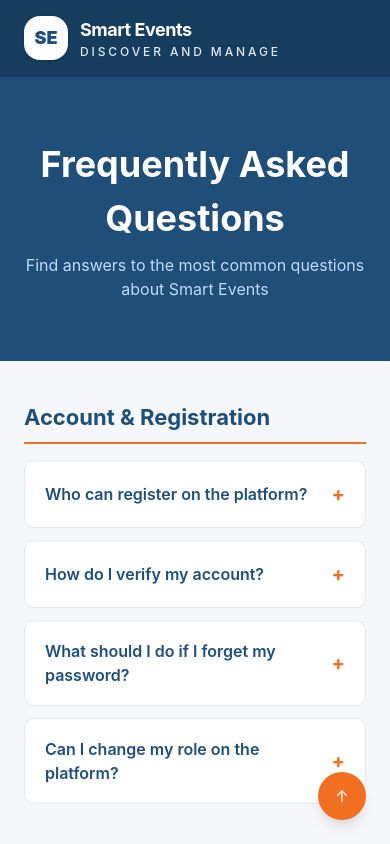
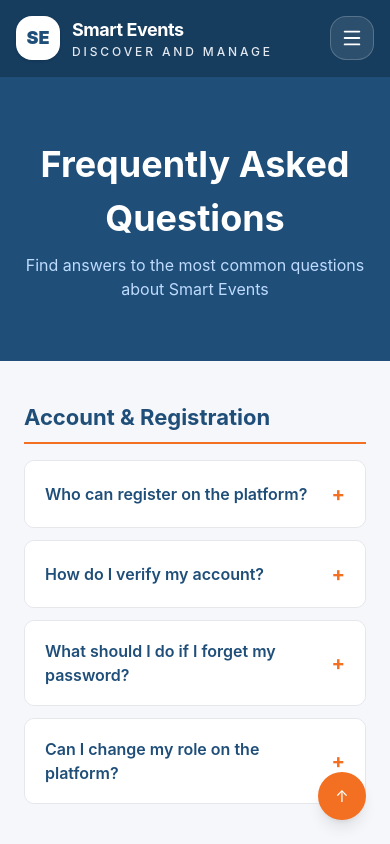
Before and after one commit to Strange-bots/Smart_Event_Management, a React (Vite) app in the folder Client/: page /faqs in a window 390 px wide. Shown: the top 844 px of the page. Built offline with nearby package versions, Linux system fonts and the light colour scheme; no server answers.

Commit message:
reponsive navigation bar for the mobile phone

```diff
--- a/Client/src/components/layout/navbar.jsx
+++ b/Client/src/components/layout/navbar.jsx
@@ -1,22 +1,59 @@
-import { Link } from "react-router-dom";
+import { useEffect, useState } from "react";
+import { Link, useLocation } from "react-router-dom";
+import { Menu, X } from "lucide-react";
 import CurrentAccountStatus from "./CurrentAccountStatus";
 
 function Navbar() {
+  const location = useLocation();
+  const [mobileMenuOpen, setMobileMenuOpen] = useState(false);
   const navLinkClass =
     "relative inline-block pb-1 text-white transition-colors duration-200 hover:text-[#ff8a3d] after:absolute after:bottom-0 after:left-1/2 after:h-0.5 after:w-0 after:-translate-x-1/2 after:bg-[#ff8a3d] after:transition-all after:duration-200 hover:after:w-full";
+  const mobileNavLinkClass =
+    "block rounded-2xl border border-white/10 bg-white/5 px-4 py-3 text-sm font-medium !text-white transition hover:border-[#ff8a3d] hover:bg-white/10 hover:text-[#ff8a3d]";
+
+  useEffect(() => {
+    setMobileMenuOpen(false);
+  }, [location.pathname, location.hash]);
 
   return (
-    <nav className="border-b border-[#163a5a] bg-[#163c5e]">
-      <div className="mx-auto flex w-full max-w-[1440px] items-center justify-between gap-6 px-6 py-4 lg:px-12">
-        <Link to="/" className="flex items-center gap-3">
-          <div className="flex h-11 w-11 items-center justify-center rounded-2xl bg-white text-lg font-black text-[#1f4e79] shadow-sm">
+    <>
+      {mobileMenuOpen ? (
+        <button
+          type="button"
+          className="fixed inset-0 z-40 bg-[#061521]/70 backdrop-blur-[2px] md:hidden"
+          aria-label="Close navigation menu overlay"
+          onClick={() => setMobileMenuOpen(false)}
+        />
+      ) : null}
+
+      <nav className="relative z-50 border-b border-[#163a5a] bg-[#163c5e]">
+        <div
+          className={`mx-auto w-full max-w-[1440px] px-4 transition-all duration-200 sm:px-6 lg:px-12 ${
+            mobileMenuOpen ? "py-2.5" : "py-4"
+          }`}
+        >
+          <div className="flex items-center justify-between gap-4">
+            <Link to="/" className="flex min-w-0 items-center gap-3">
+              <div
+                className={`flex shrink-0 items-center justify-center rounded-2xl bg-white font-black text-[#1f4e79] shadow-sm transition-all duration-200 ${
+                  mobileMenuOpen ? "h-9 w-9 text-base" : "h-11 w-11 text-lg"
+                }`}
+              >
                 SE
               </div>
-          <div>
-            <p className="text-lg font-bold tracking-tight text-white">
+              <div className="min-w-0">
+                <p
+                  className={`truncate font-bold tracking-tight text-white transition-all duration-200 ${
+                    mobileMenuOpen ? "text-base" : "text-lg"
+                  }`}
+                >
                   Smart Events
                 </p>
-            <p className="text-xs font-medium uppercase tracking-[0.24em] text-slate-200">
+                <p
+                  className={`truncate font-medium uppercase text-slate-200 transition-all duration-200 ${
+                    mobileMenuOpen ? "text-[10px] tracking-[0.18em]" : "text-xs tracking-[0.24em]"
+                  }`}
+                >
                   Discover and manage
                 </p>
               </div>
@@ -29,10 +66,7 @@ function Navbar() {
                 </Link>
               </li>
               <li>
-            <Link
-              to="/browse-events"
-              className={navLinkClass}
-            >
+                <Link to="/browse-events" className={navLinkClass}>
                   Browse Events
                 </Link>
               </li>
@@ -52,11 +86,50 @@ function Navbar() {
                 </Link>
               </li>
             </ul>
+
             <div className="hidden items-center gap-3 md:flex">
               <CurrentAccountStatus />
             </div>
+
+            <button
+              type="button"
+              onClick={() => setMobileMenuOpen((value) => !value)}
+              className="inline-flex h-11 w-11 items-center justify-center rounded-2xl border border-white/20 bg-white/10 text-white transition hover:border-[#ff8a3d] hover:text-[#ff8a3d] md:hidden"
+              aria-expanded={mobileMenuOpen}
+              aria-label={mobileMenuOpen ? "Close navigation menu" : "Open navigation menu"}
+            >
+              {mobileMenuOpen ? <X size={22} /> : <Menu size={22} />}
+            </button>
+          </div>
+
+          {mobileMenuOpen ? (
+            <div className="absolute right-4 top-full mt-3 w-[min(20rem,calc(100vw-2rem))] space-y-4 rounded-3xl border border-white/10 bg-[#102f4a] p-4 shadow-2xl md:hidden sm:right-6">
+              <div className="grid gap-2">
+                <Link to="/" className={mobileNavLinkClass}>
+                  Home
+                </Link>
+                <Link to="/browse-events" className={mobileNavLinkClass}>
+                  Browse Events
+                </Link>
+                <Link to="/#categories" className={mobileNavLinkClass}>
+                  Categories
+                </Link>
+                <Link to="/about" className={mobileNavLinkClass}>
+                  About
+                </Link>
+                <Link to="/contact" className={mobileNavLinkClass}>
+                  Contact
+                </Link>
+              </div>
+
+              <div className="flex flex-col gap-3 border-t border-white/10 pt-4">
+                <CurrentAccountStatus />
+              </div>
+            </div>
+          ) : null}
         </div>
       </nav>
+    </>
   );
 }
 
```
Lines whose indentation alone changed are shown as unchanged.
